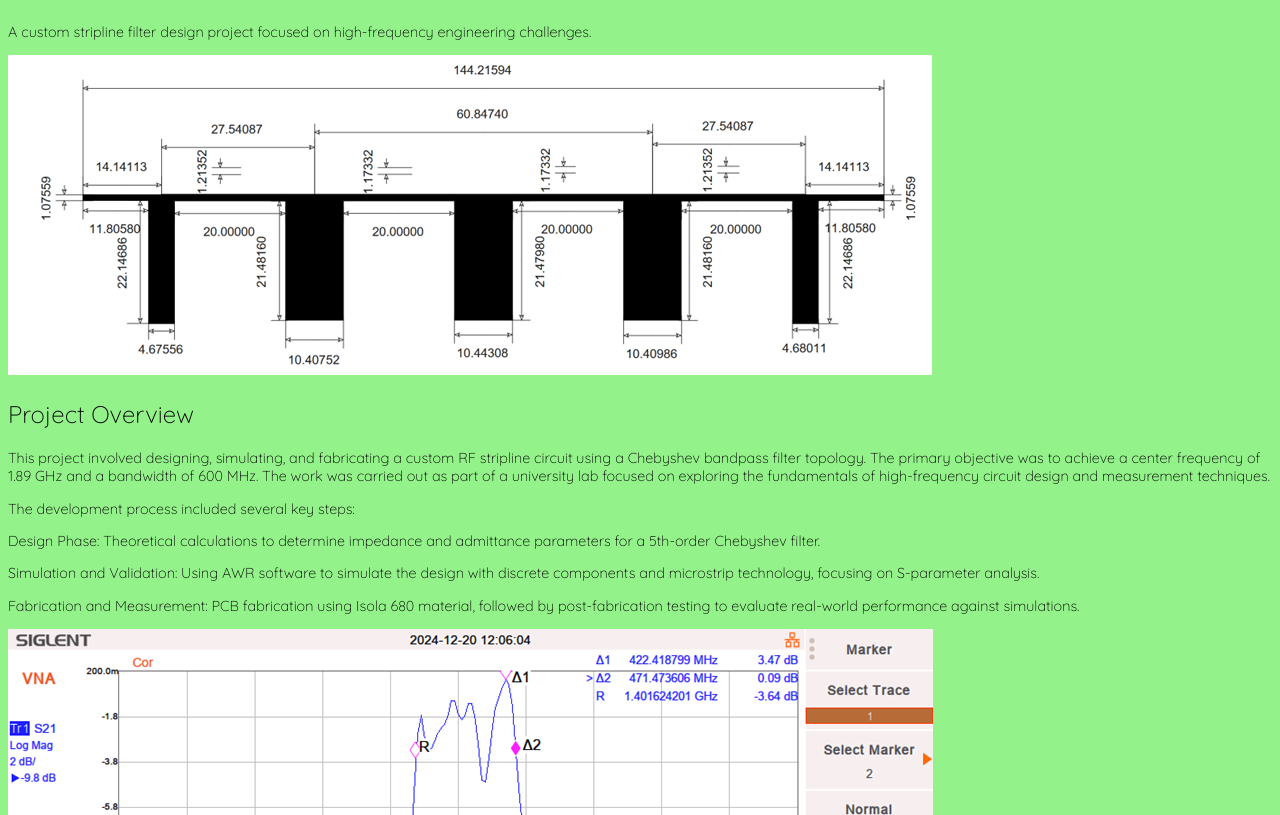
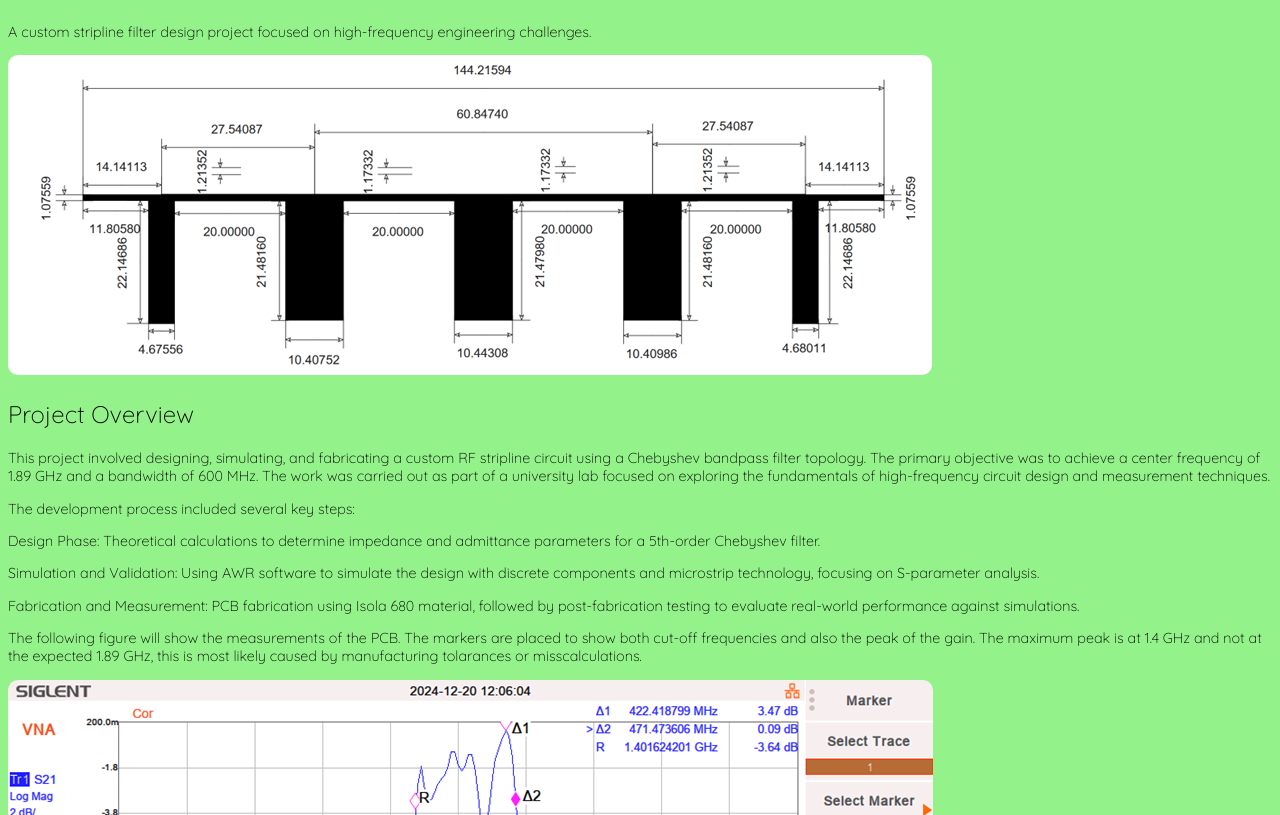
Before and after one commit to front-end-fundamentals-2025/fef-portfolio-mahtis26, a plain HTML site: page fitler.html in a window 1280 px wide. Shown: the part 137-952 px from the top of the page. Drawn offline with Linux system fonts and the light colour scheme.

Commit message:
Added a paragraph explaining the figure. Added rounded corners to the figures

```diff
--- a/css/filter.css
+++ b/css/filter.css
@@ -57,4 +57,5 @@ img {
   max-width: 100%;
   width: auto;
   height: auto;
+  border-radius: 10px;
 }
--- a/fitler.html
+++ b/fitler.html
@@ -59,6 +59,13 @@
           followed by post-fabrication testing to evaluate real-world
           performance against simulations.
         </p>
+        <p>
+          The following figure will show the measurements of the PCB. The
+          markers are placed to show both cut-off frequencies and also the peak
+          of the gain. The maximum peak is at 1.4 GHz and not at the expected
+          1.89 GHz, this is most likely caused by manufacturing tolarances or
+          misscalculations.
+        </p>
         <img src="images/bandpass.png" alt="Bandpass forward transition gain" />
       </section>
 
```
